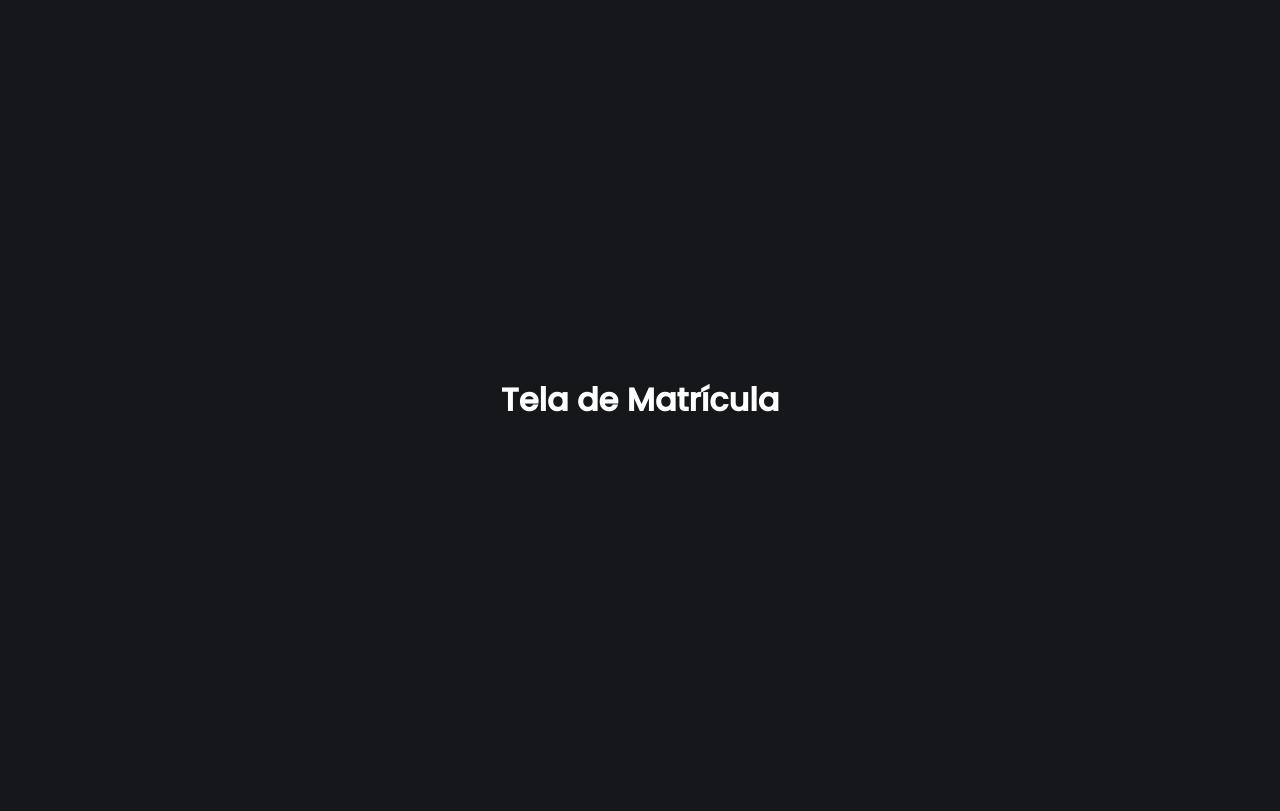
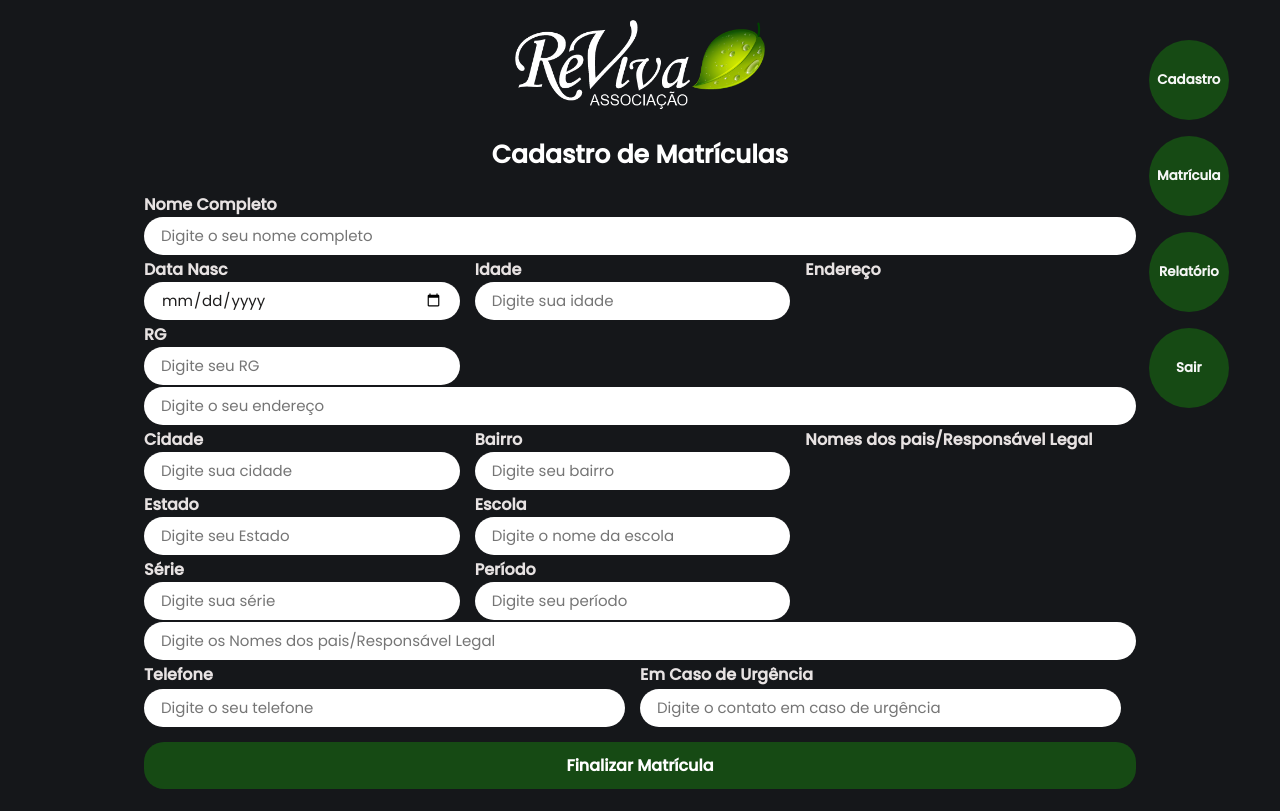
Before and after one commit to kaddumotta/Projeto-Reviva, a React (Create React App) app: page /matricula in a window 1280 px wide. Built offline with nearby package versions, Linux system fonts and the light colour scheme.

Commit message:
Descrição Cadastro

```diff
--- a/src/pages/Cadastro/index.js
+++ b/src/pages/Cadastro/index.js
@@ -25,12 +25,42 @@ function Cadastro() {
   const [TelefoneInput, setTelefoneInput] = useState('')
   const [UrgenciaInput, setUrgenciaInput] = useState('')
 
+  const [NomeCadastro, setNomeCadastroInput] = useState('')
+
+  const [user, setUser] = useState({})
+
+
+  const [cadastro, setCadastro] = useState([]);
+
+  useEffect(() => {
+    async function loadCadastro(){
+      const userDetail = localStorage.getItem("@detailUser")
+      setUser(JSON.parse(userDetail))
+
+      if(userDetail){
+
+        const cadastroRef = collection(db, "Cadastro")
+        const q = query(cadastroRef)
+        const unsub = onSnapshot(q, (snapshot) => {
+          let lista = [];
+
+          snapshot.forEach((doc) => {
+            lista.push({
+              nome: doc.data().nome,
+              idade: doc.data().idade,
+            })
+          })
+          setCadastro(lista);
+        })
+      }
+    }
+    loadCadastro();
+  }, [])
+
 
   //Registrando Cadastro
   async function handleRegister(e) {
     e.preventDefault();
-
-
 
     await addDoc(collection(db, "Cadastro"), {
 
@@ -72,13 +102,18 @@ function Cadastro() {
       })
   }
 
+  //criar matrícula
+
+  function criarMatricula(item){
+    let nomeCadastro = item
+  }
+
   //fazendo o logout
   async function handleLogout() {
     await signOut(auth)
   }
 
   return (
-
 
     <div>
       <div className='title'><img src={Logo} alt="logo" title="Logo da Reviva" />
@@ -163,6 +198,13 @@ function Cadastro() {
 
       </form>
 
+      {cadastro.map((item) => (
+          <article key={item.cadastro} className='list'>
+          <p>{item.nome}</p>
+          <button onClick={ () => criarMatricula(item.nome)} >Criar Matrícula</button>
+        </article>
+        ))}
+
         <button className='btn-Cad' to="/cadastro">Cadastro</button>
         <button className='btn-Mat' to="/matricula" >Matrícula</button>
         <button className='btn-Rel' to="/relatorio" >Relatório</button>
@@ -170,7 +212,7 @@ function Cadastro() {
 
 
     </div>
-  );
-}
+  );}
+
 
 export default Cadastro;
--- a/src/pages/Matrícula/index.js
+++ b/src/pages/Matrícula/index.js
@@ -1,17 +1,174 @@
 
-import './matricula.css';
+
+import '../Cadastro/cadastro.css';
+import { useState, useEffect } from 'react'
+import { auth, db } from '../../firebaseConnection'
+import { signOut } from 'firebase/auth'
+import Logo from '../../Imagens/logo.png';
+
+import { addDoc, collection, onSnapshot, query, orderBy, where, doc, deleteDoc, updateDoc } from 'firebase/firestore'
 
 function Matricula() {
+
+  const [NomeInput, setNomeInput] = useState('')
+  const [DataInput, setDataInput] = useState('')
+  const [IdadeInput, setIdadeInput] = useState('')
+  const [RgInput, setRgInput] = useState('')
+  const [EnderecoInput, setEnderecoInput] = useState('')
+  const [CidadeInput, setCidadeInput] = useState('')
+  const [BairroInput, setBairroInput] = useState('')
+  const [EstadoInput, setEstadoInput] = useState('')
+  const [EscolaInput, setEscolaInput] = useState('')
+  const [SerieInput, setSerieInput] = useState('')
+  const [PeriodoInput, setPeriodoInput] = useState('')
+  const [ResponsavelInput, setResponsavelInput] = useState('')
+  const [TelefoneInput, setTelefoneInput] = useState('')
+  const [UrgenciaInput, setUrgenciaInput] = useState('')
+
+  //Registrando Cadastro
+  async function handleRegister(e) {
+    e.preventDefault();
+
+    await addDoc(collection(db, "Cadastro"), {
+
+      nome: NomeInput,
+      data_nascimento: DataInput,
+      idade: IdadeInput,
+      rg: RgInput,
+      endereço: EnderecoInput,
+      cidade: CidadeInput,
+      bairro: BairroInput,
+      estado: EstadoInput,
+      escola: EscolaInput,
+      serie: SerieInput,
+      periodo: PeriodoInput,
+      responsavel: ResponsavelInput,
+      telefone: TelefoneInput,
+      urgencia: UrgenciaInput,
+
+    })
+      .then(() => {
+        alert("Cadastro Realizado com Sucesso")
+        setNomeInput('')
+        setDataInput('')
+        setIdadeInput('')
+        setRgInput('')
+        setEnderecoInput('')
+        setCidadeInput('')
+        setBairroInput('')
+        setEstadoInput('')
+        setEscolaInput('')
+        setSerieInput('')
+        setPeriodoInput('')
+        setResponsavelInput('')
+        setTelefoneInput('')
+        setUrgenciaInput('')
+      })
+      .catch((error) => {
+        alert("Erro " + error)
+      })
+  }
+
+  //fazendo o logout
+  async function handleLogout() {
+    await signOut(auth)
+  }
+
   return (
 
 
     <div>
-    <h1>Tela de Matrícula</h1>
+      <div className='title'><img src={Logo} alt="logo" title="Logo da Reviva" />
+        <br />
+        <h1>Cadastro de Matrículas</h1></div>
+
+
+      <form className='box' onSubmit={handleRegister}>
+        <div className="input-group">
+          <label for="nome"> Nome Completo</label>
+          <input type="text" id="nome" placeholder="Digite o seu nome completo" value={NomeInput} onChange={(e) => setNomeInput(e.target.value)} required />
+        </div>
+
+        <div class="input-group-w33">
+          <label for="dt-nascimento">Data Nasc</label>
+          <input type="date" id="dt-nascimento" value={DataInput} onChange={(e) => setDataInput(e.target.value)} required />
+        </div>
+
+        <div class="input-group-w33">
+          <label for="idade">Idade</label>
+          <input type="text" id="idade" placeholder="Digite sua idade" value={IdadeInput} onChange={(e) => setIdadeInput(e.target.value)} required />
+        </div>
+
+        <div class="input-group-w33">
+          <label for="rg">RG</label>
+          <input type="text" id="rg" placeholder="Digite seu RG" value={RgInput} onChange={(e) => setRgInput(e.target.value)} required />
+        </div>
+
+        <div className="input-group">
+          <label for="endereco">Endereço</label>
+          <input type="text" id="endereco" placeholder="Digite o seu endereço" value={EnderecoInput} onChange={(e) => setEnderecoInput(e.target.value)} required />
+        </div>
+
+        <div class="input-group-w33">
+          <label for="cidade">Cidade</label>
+          <input type="text" id="cidade" placeholder='Digite sua cidade' value={CidadeInput} onChange={(e) => setCidadeInput(e.target.value)} required />
+        </div>
+
+        <div class="input-group-w33">
+          <label for="bairro">Bairro</label>
+          <input type="text" id="bairro" placeholder="Digite seu bairro" value={BairroInput} onChange={(e) => setBairroInput(e.target.value)} required />
+        </div>
+
+        <div class="input-group-w33">
+          <label for="estado">Estado</label>
+          <input type="text" id="estado" placeholder="Digite seu Estado" value={EstadoInput} onChange={(e) => setEstadoInput(e.target.value)} required />
+        </div>
+
+        <div class="input-group-w33">
+          <label for="escola">Escola</label>
+          <input type="text" id="escola" placeholder="Digite o nome da escola" value={EscolaInput} onChange={(e) => setEscolaInput(e.target.value)} required />
+        </div>
+
+        <div class="input-group-w33">
+          <label for="serie">Série</label>
+          <input type="text" id="serie" placeholder="Digite sua série" value={SerieInput} onChange={(e) => setSerieInput(e.target.value)} required />
+        </div>
+
+        <div class="input-group-w33">
+          <label for="periodo">Período</label>
+          <input type="text" id="periodo" placeholder="Digite seu período" value={PeriodoInput} onChange={(e) => setPeriodoInput(e.target.value)} required />
+        </div>
+
+        <div class="input-group">
+          <label for="responsavel">Nomes dos pais/Responsável Legal</label>
+          <input type="text" id="responsavel" placeholder="Digite os Nomes dos pais/Responsável Legal" value={ResponsavelInput} onChange={(e) => setResponsavelInput(e.target.value)} required />
+        </div>
+
+        <div class="input-group-w50">
+          <label for="telefone">Telefone</label>
+          <input type="tel" id="telefone" placeholder="Digite o seu telefone" value={TelefoneInput} onChange={(e) => setTelefoneInput(e.target.value)} required />
+        </div>
+
+        <div class="input-group-w50">
+          <label for="urgencia">Em Caso de Urgência</label>
+          <input type="tel" id="telefone" placeholder="Digite o contato em caso de urgência" value={UrgenciaInput} onChange={(e) => setUrgenciaInput(e.target.value)} required />
+        </div>
+
+        <div class="input-group">
+          <button type='submit'>Finalizar Matrícula</button>
+        </div>
+
+      </form>
+
+        <button className='btn-Cad' to="/cadastro">Cadastro</button>
+        <button className='btn-Mat' to="/matricula" >Matrícula</button>
+        <button className='btn-Rel' to="/relatorio" >Relatório</button>
+        <button className='btn-logout' onClick={handleLogout}>Sair</button>
+
 
     </div>
-
-
   );
 }
 
+
 export default Matricula;
```
